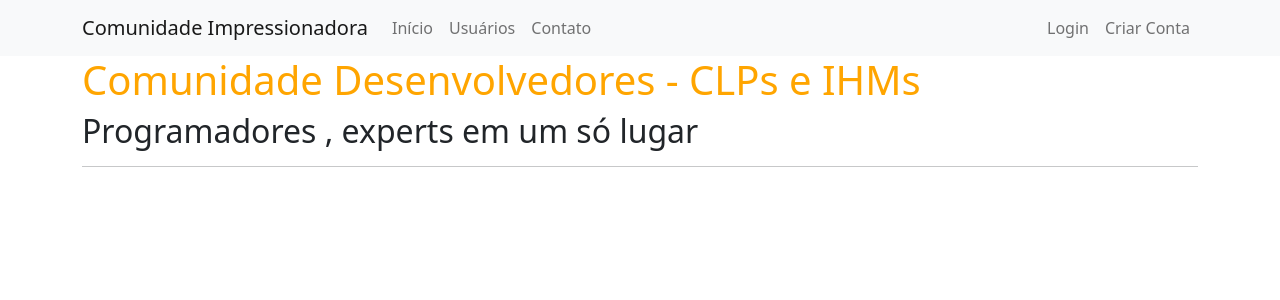
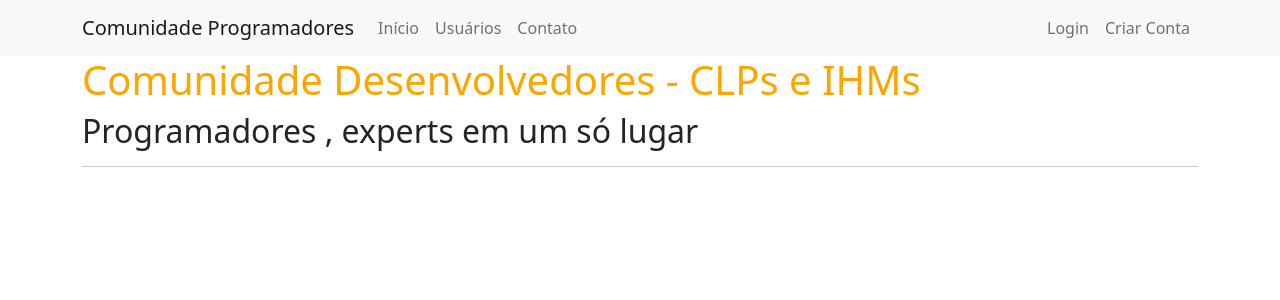
Before and after one commit to DevSantos82/RV03, a Flask app: page / in a window 1280 px wide. Shown: the top 300 px of the page. Run offline with Flask 3, Linux system fonts and the light colour scheme.

Commit message:
Update navbar.html

```diff
--- a/comunidadeclp/templates/navbar.html
+++ b/comunidadeclp/templates/navbar.html
@@ -1,6 +1,6 @@
 <nav class="navbar navbar-expand-lg navbar-light bg-light">
   <div class="container-fluid container">
-    <a class="navbar-brand" href="{{ url_for('home') }}">Comunidade Impressionadora</a>
+    <a class="navbar-brand" href="{{ url_for('home') }}">Comunidade Programadores</a>
     <div class="collapse navbar-collapse" id="navbarSupportedContent">
       <ul class="navbar-nav me-auto mb-2 mb-lg-0">
         <li class="nav-item">
```
